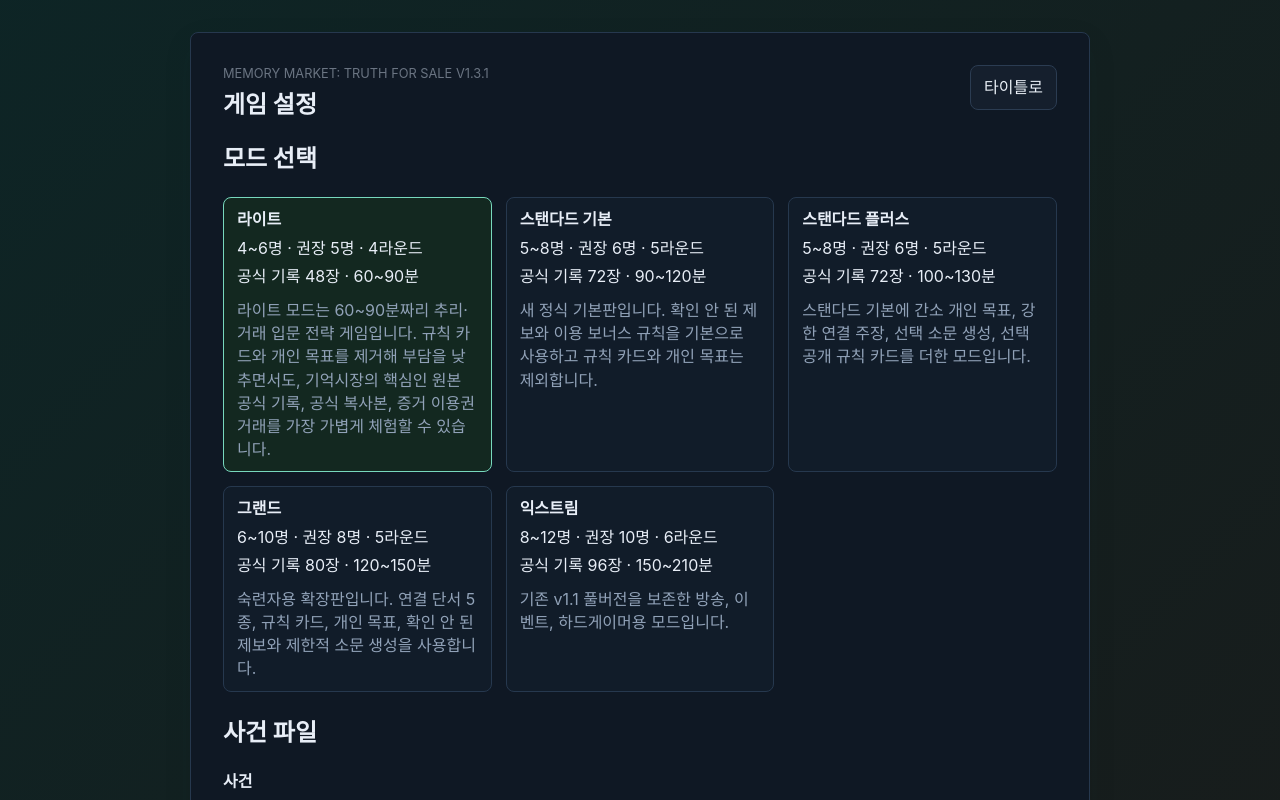
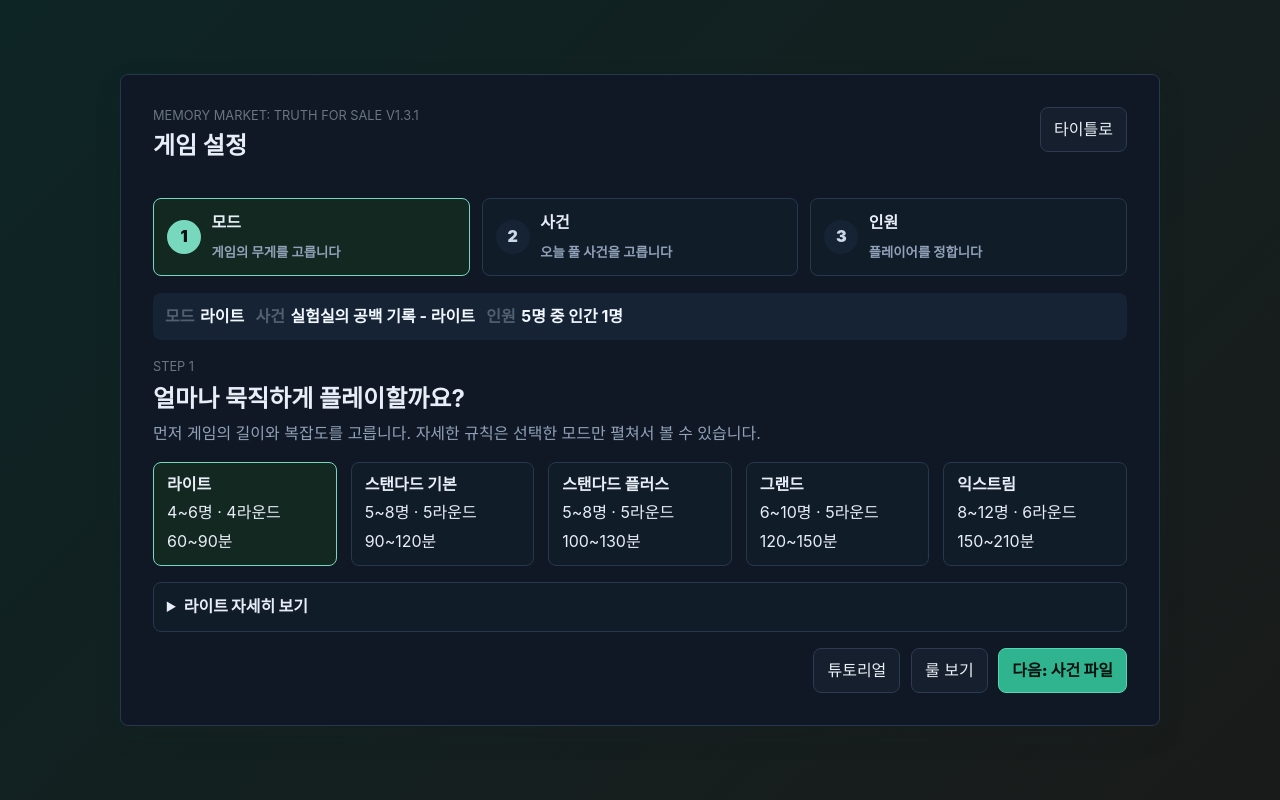
Before and after one commit to brixno/memory-market-truth-for-sale, a React (Vite) app: page / in a window 1280 px wide. Both pictures are taken after a click on the button "게임 시작". Shown: the top 800 px of the page. Built offline with nearby package versions, Linux system fonts and the light colour scheme.

Commit message:
Simplify setup flow with progressive steps

```diff
--- a/src/components/SetupScreen.tsx
+++ b/src/components/SetupScreen.tsx
@@ -13,7 +13,16 @@ type Props = {
   onBack: () => void;
 };
 
+type SetupStep = 'mode' | 'case' | 'players';
+
+const SETUP_STEPS: Array<{ id: SetupStep; titleKo: string; hintKo: string }> = [
+  { id: 'mode', titleKo: '모드', hintKo: '게임의 무게를 고릅니다' },
+  { id: 'case', titleKo: '사건', hintKo: '오늘 풀 사건을 고릅니다' },
+  { id: 'players', titleKo: '인원', hintKo: '플레이어를 정합니다' }
+];
+
 export default function SetupScreen({ onStart, onLoad, onRules, onTutorial, onBack }: Props) {
+  const [setupStep, setSetupStep] = useState<SetupStep>('mode');
   const [mode, setMode] = useState<GameMode>('light');
   const config = MODE_CONFIGS[mode];
   const [playerCount, setPlayerCount] = useState(config.recommendedPlayers);
@@ -25,7 +34,11 @@ export default function SetupScreen({ onStart, onLoad, onRules, onTutorial, onBa
   const legacy = hasLegacySavedGame();
 
   const caseOptions = listCaseEnvelopeOptions(mode);
+  const selectedCase = caseOptions.find((option) => option.id === caseEnvelopeId) ?? caseOptions[0];
   const humanInputs = useMemo(() => Array.from({ length: humanCount }, (_, index) => names[index] ?? `플레이어 ${index + 1}`), [humanCount, names]);
+  const currentStepIndex = SETUP_STEPS.findIndex((step) => step.id === setupStep);
+  const goNext = () => setSetupStep(SETUP_STEPS[Math.min(SETUP_STEPS.length - 1, currentStepIndex + 1)].id);
+  const goBack = () => setSetupStep(SETUP_STEPS[Math.max(0, currentStepIndex - 1)].id);
 
   const changeMode = (nextMode: GameMode) => {
     const nextConfig = MODE_CONFIGS[nextMode];
@@ -42,7 +55,7 @@ export default function SetupScreen({ onStart, onLoad, onRules, onTutorial, onBa
 
   return (
     <main className="setup-screen">
-      <section className="setup-panel">
+      <section className="setup-panel setup-panel-progressive">
         <div className="setup-heading">
           <div>
             <p className="eyebrow">Memory Market: Truth for Sale v1.3.1</p>
@@ -52,33 +65,97 @@ export default function SetupScreen({ onStart, onLoad, onRules, onTutorial, onBa
         </div>
         {legacy && <p className="notice">구버전 저장 파일은 v1.3.1과 호환되지 않습니다. 새 게임을 시작하세요.</p>}
 
-        <h2>모드 선택</h2>
-        <div className="mode-grid">
+        <nav className="setup-stepper" aria-label="게임 설정 단계">
+          {SETUP_STEPS.map((step, index) => (
+            <button
+              type="button"
+              key={step.id}
+              className={`setup-step-tab ${setupStep === step.id ? 'active' : ''} ${index < currentStepIndex ? 'done' : ''}`}
+              onClick={() => setSetupStep(step.id)}
+            >
+              <span>{index + 1}</span>
+              <strong>{step.titleKo}</strong>
+              <small>{step.hintKo}</small>
+            </button>
+          ))}
+        </nav>
+
+        <div className="setup-summary-strip">
+          <span>모드 <strong>{config.nameKo}</strong></span>
+          <span>사건 <strong>{selectedCase?.titleKo ?? '선택 대기'}</strong></span>
+          <span>인원 <strong>{playerCount}명 중 인간 {humanCount}명</strong></span>
+        </div>
+
+        {setupStep === 'mode' && (
+          <section className="setup-step-card">
+            <div className="setup-step-title">
+              <p className="eyebrow">STEP 1</p>
+              <h2>얼마나 묵직하게 플레이할까요?</h2>
+              <p>먼저 게임의 길이와 복잡도를 고릅니다. 자세한 규칙은 선택한 모드만 펼쳐서 볼 수 있습니다.</p>
+            </div>
+            <div className="mode-grid compact-mode-grid">
               {MODE_ORDER.map((item) => {
                 const modeConfig = MODE_CONFIGS[item];
                 return (
-              <button key={item} className={`mode-card ${mode === item ? 'selected' : ''}`} onClick={() => changeMode(item)}>
+                  <button key={item} className={`mode-card compact-mode-card ${mode === item ? 'selected' : ''}`} onClick={() => changeMode(item)}>
                     <strong>{modeConfig.nameKo}</strong>
-                <span>{modeConfig.playerMin}~{modeConfig.playerMax}명 · 권장 {modeConfig.recommendedPlayers}명 · {modeConfig.rounds}라운드</span>
-                <span>공식 기록 {modeConfig.totalRecordCount}장 · {modeConfig.estimatedTimeKo}</span>
-                <p>{modeConfig.descriptionKo}</p>
+                    <span>{modeConfig.playerMin}~{modeConfig.playerMax}명 · {modeConfig.rounds}라운드</span>
+                    <span>{modeConfig.estimatedTimeKo}</span>
                   </button>
                 );
               })}
             </div>
+            <details className="setup-details">
+              <summary>{config.nameKo} 자세히 보기</summary>
+              <p>{config.descriptionKo}</p>
+              <div className="setup-fact-grid">
+                <span>권장 {config.recommendedPlayers}명</span>
+                <span>공식 기록 {config.totalRecordCount}장</span>
+                <span>공개 주장 {config.claimStakeMin}~{config.claimStakeMax}코인</span>
+                <span>{config.usesLaws ? '규칙 카드 사용' : '규칙 카드 없음'}</span>
+              </div>
+            </details>
+            <div className="setup-nav-row">
+              <button onClick={onTutorial}>튜토리얼</button>
+              <button onClick={onRules}>룰 보기</button>
+              <button className="primary" onClick={goNext}>다음: 사건 파일</button>
+            </div>
+          </section>
+        )}
 
-        <h2>사건 파일</h2>
+        {setupStep === 'case' && (
+          <section className="setup-step-card">
+            <div className="setup-step-title">
+              <p className="eyebrow">STEP 2</p>
+              <h2>오늘의 사건 파일을 고르세요</h2>
+              <p>지금은 L001 사건을 중심으로 플레이합니다. 같은 사건을 이미 해본 사람은 정답을 알고 있을 수 있습니다.</p>
+            </div>
+            <article className="case-file-card">
               <label>
-          사건
+                사건 파일
                 <select value={caseEnvelopeId} onChange={(event) => setCaseEnvelopeId(event.target.value)}>
                   {caseOptions.map((option) => <option key={option.id} value={option.id}>{option.titleKo}</option>)}
                 </select>
               </label>
-        <p className="warning-text">{caseOptions.find((option) => option.id === caseEnvelopeId)?.warningKo}</p>
+              <p>{selectedCase?.warningKo}</p>
+            </article>
+            <div className="setup-nav-row">
+              <button onClick={goBack}>이전</button>
+              <button className="primary" onClick={goNext}>다음: 인원 설정</button>
+            </div>
+          </section>
+        )}
 
+        {setupStep === 'players' && (
+          <section className="setup-step-card">
+            <div className="setup-step-title">
+              <p className="eyebrow">STEP 3</p>
+              <h2>플레이어를 정하면 바로 시작합니다</h2>
+              <p>부족한 자리는 AI가 채웁니다. 인간 플레이어가 여러 명이면 이름만 입력해 주세요.</p>
+            </div>
             <div className="setup-grid">
               <label>
-            플레이어 수
+                전체 플레이어
                 <select value={playerCount} onChange={(event) => {
                   const value = Number(event.target.value);
                   setPlayerCount(value);
@@ -97,16 +174,9 @@ export default function SetupScreen({ onStart, onLoad, onRules, onTutorial, onBa
                   ))}
                 </select>
               </label>
-          <label>
-            게임 코드
-            <div className="inline-row">
-              <input value={seed} onChange={(event) => setSeed(event.target.value)} />
-              <button type="button" onClick={() => setSeed(`L001-${Math.random().toString(36).slice(2, 10)}`)}>랜덤</button>
-            </div>
-          </label>
             </div>
 
-        <div className="name-list">
+            <div className="name-list compact-name-list">
               {humanInputs.map((name, index) => (
                 <label key={index}>
                   인간 {index + 1} 이름
@@ -119,15 +189,27 @@ export default function SetupScreen({ onStart, onLoad, onRules, onTutorial, onBa
               ))}
             </div>
 
-        <div className="button-row">
-          <button className="primary" onClick={start}>게임 시작</button>
-          <button onClick={onTutorial}>튜토리얼</button>
-          <button onClick={onRules}>룰 보기</button>
+            <details className="setup-details">
+              <summary>고급 설정</summary>
+              <label>
+                게임 코드
+                <div className="inline-row">
+                  <input value={seed} onChange={(event) => setSeed(event.target.value)} />
+                  <button type="button" onClick={() => setSeed(`L001-${Math.random().toString(36).slice(2, 10)}`)}>랜덤</button>
+                </div>
+              </label>
+            </details>
+
+            <div className="setup-nav-row">
+              <button onClick={goBack}>이전</button>
               <button disabled={!saved} onClick={() => {
                 const loaded = loadGame();
                 if (loaded) onLoad(loaded);
-          }}>v1.3.1 저장 불러오기</button>
+              }}>저장 불러오기</button>
+              <button className="primary" onClick={start}>게임 시작</button>
             </div>
+          </section>
+        )}
       </section>
     </main>
   );
--- a/src/styles/global.css
+++ b/src/styles/global.css
@@ -71,6 +71,12 @@ button:disabled {
   padding: 2rem;
 }
 
+.setup-panel-progressive {
+  width: min(1040px, 100%);
+  display: grid;
+  gap: 1.1rem;
+}
+
 .setup-panel h1,
 .topbar h1 {
   margin: 0;
@@ -115,6 +121,159 @@ button:disabled {
 .mode-card p {
   margin: 0.3rem 0 0;
   color: #516070;
+}
+
+.setup-stepper {
+  display: grid;
+  grid-template-columns: repeat(3, minmax(0, 1fr));
+  gap: 0.75rem;
+}
+
+.setup-step-tab {
+  display: grid;
+  grid-template-columns: auto minmax(0, 1fr);
+  gap: 0.18rem 0.65rem;
+  align-items: center;
+  text-align: left;
+  min-height: 78px;
+}
+
+.setup-step-tab > span {
+  grid-row: span 2;
+  width: 34px;
+  height: 34px;
+  display: grid;
+  place-items: center;
+  border-radius: 50%;
+  background: #e6edf5;
+  color: #2d3a48;
+  font-weight: 900;
+}
+
+.setup-step-tab strong,
+.setup-step-tab small {
+  min-width: 0;
+}
+
+.setup-step-tab small {
+  color: #6a7482;
+  font-weight: 700;
+}
+
+.setup-step-tab.active {
+  border-color: #1f6f5b;
+  background: #eef8f3;
+}
+
+.setup-step-tab.active > span,
+.setup-step-tab.done > span {
+  background: #1f6f5b;
+  color: #ffffff;
+}
+
+.setup-summary-strip {
+  display: flex;
+  flex-wrap: wrap;
+  gap: 0.7rem;
+  padding: 0.75rem;
+  border-radius: 8px;
+  background: #eef2f7;
+}
+
+.setup-summary-strip span {
+  display: inline-flex;
+  gap: 0.35rem;
+  align-items: center;
+  color: #516070;
+  font-weight: 800;
+}
+
+.setup-summary-strip strong {
+  color: #18202b;
+}
+
+.setup-step-card {
+  display: grid;
+  gap: 1rem;
+}
+
+.setup-step-title {
+  display: grid;
+  gap: 0.35rem;
+}
+
+.setup-step-title h2,
+.setup-step-title p {
+  margin: 0;
+}
+
+.setup-step-title p:not(.eyebrow) {
+  color: #516070;
+  max-width: 720px;
+}
+
+.compact-mode-grid {
+  grid-template-columns: repeat(auto-fit, minmax(160px, 1fr));
+  margin: 0;
+}
+
+.compact-mode-card {
+  min-height: 104px;
+}
+
+.setup-details {
+  padding: 0.8rem;
+  border: 1px solid #d7dee8;
+  border-radius: 8px;
+  background: #f8fafc;
+}
+
+.setup-details summary {
+  cursor: pointer;
+  font-weight: 900;
+}
+
+.setup-details p {
+  margin: 0.65rem 0;
+  color: #516070;
+}
+
+.setup-fact-grid {
+  display: grid;
+  grid-template-columns: repeat(auto-fit, minmax(150px, 1fr));
+  gap: 0.55rem;
+}
+
+.setup-fact-grid span,
+.case-file-card p {
+  padding: 0.55rem 0.65rem;
+  border-radius: 8px;
+  background: #eef2f7;
+  font-weight: 800;
+}
+
+.case-file-card {
+  display: grid;
+  gap: 0.8rem;
+}
+
+.case-file-card p {
+  margin: 0;
+  color: #8a4f00;
+}
+
+.setup-nav-row {
+  display: flex;
+  justify-content: flex-end;
+  align-items: center;
+  gap: 0.65rem;
+  flex-wrap: wrap;
+}
+
+.compact-name-list {
+  display: grid;
+  grid-template-columns: repeat(auto-fit, minmax(190px, 1fr));
+  gap: 0.85rem;
 }
 
 .warning-text {
@@ -1298,6 +1457,46 @@ select {
   border-color: #77d8bd;
 }
 
+.setup-step-tab,
+.setup-details {
+  background: #111c29;
+  border-color: #26384e;
+  color: #e8eef7;
+}
+
+.setup-step-tab small,
+.setup-step-title p:not(.eyebrow),
+.setup-details p {
+  color: #91a2b8;
+}
+
+.setup-step-tab > span,
+.setup-summary-strip,
+.setup-fact-grid span,
+.case-file-card p {
+  background: #162334;
+  color: #cbd8e7;
+}
+
+.setup-step-tab.active {
+  background: #132820;
+  border-color: #77d8bd;
+}
+
+.setup-step-tab.active > span,
+.setup-step-tab.done > span {
+  background: #77d8bd;
+  color: #08110e;
+}
+
+.setup-summary-strip strong {
+  color: #f1f7ff;
+}
+
+.case-file-card p {
+  color: #f5c976;
+}
+
 .player-gate {
   background:
     linear-gradient(180deg, rgba(12, 23, 35, 0.94), rgba(4, 7, 11, 0.98)),
```
Lines whose indentation alone changed are shown as unchanged.
